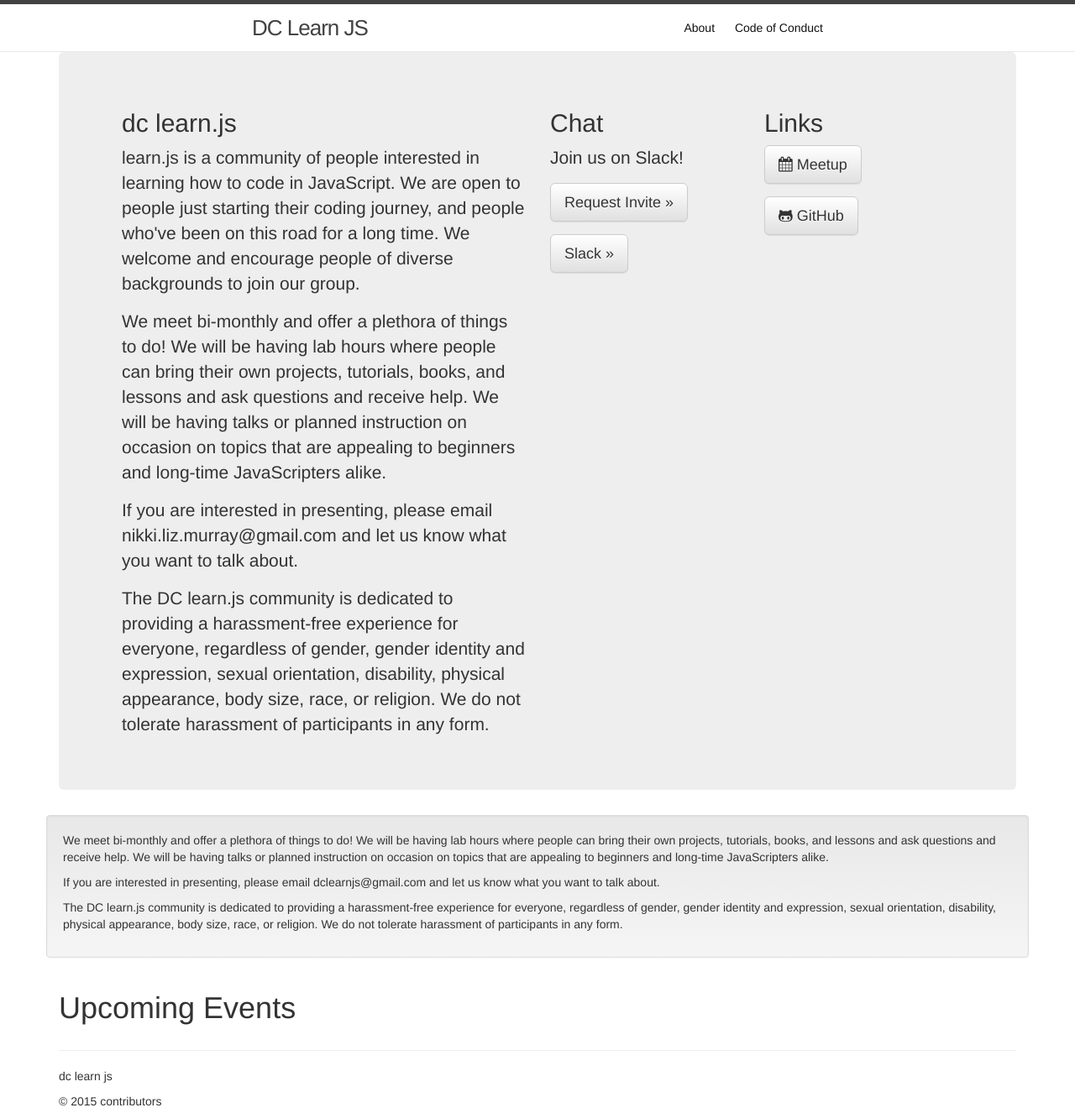
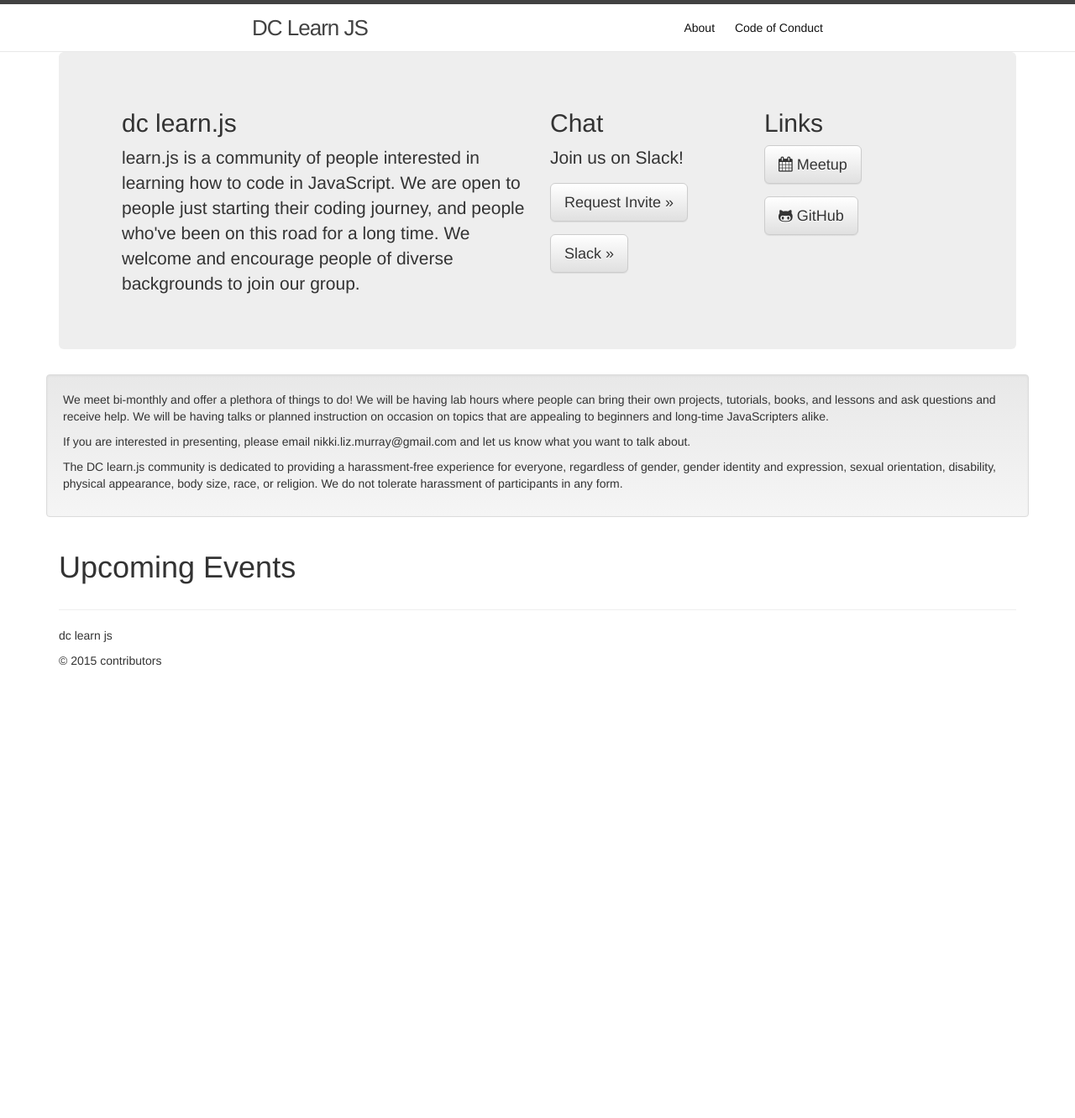
Before and after one commit to dclearnjs/dclearnjs.github.io, a Jekyll site: the page built from index.html, in a window 1280 px wide. Shown: the whole page at 84% size. Built offline with Jekyll 4.4.1, drawn with Linux system fonts in a browser that asks for light colours; nearby versions of some CDN libraries; after the commit the page ends 900 px from its top, so only the background shows below that.

Commit message:
extract subbanner again

```diff
--- a/_includes/banner.html
+++ b/_includes/banner.html
@@ -5,15 +5,6 @@
         <h2>dc learn.js</h2>
         <p>
           learn.js is a community of people interested in learning how to code in JavaScript. We are open to people just starting their coding journey, and people who've been on this road for a long time. We welcome and encourage people of diverse backgrounds to join our group.
-        </p>
-        <p>
-          We meet bi-monthly and offer a plethora of things to do! We will be having lab hours where people can bring their own projects, tutorials, books, and lessons and ask questions and receive help. We will be having talks or planned instruction on occasion on topics that are appealing to beginners and long-time JavaScripters alike.
-        </p>
-        <p>
-          If you are interested in presenting, please email nikki.liz.murray@gmail.com and let us know what you want to talk about.
-        </p>
-        <p>
-          The DC learn.js community is dedicated to providing a harassment-free experience for everyone, regardless of gender, gender identity and expression, sexual orientation, disability, physical appearance, body size, race, or religion. We do not tolerate harassment of participants in any form.
         </p>
       </div>
       <div class="col-md-3">
--- a/_includes/subbanner.html
+++ b/_includes/subbanner.html
@@ -2,9 +2,12 @@
   <div class="well">
     <p>
       We meet bi-monthly and offer a plethora of things to do! We will be having lab hours where people can bring their own projects, tutorials, books, and lessons and ask questions and receive help. We will be having talks or planned instruction on occasion on topics that are appealing to beginners and long-time JavaScripters alike.
-      </p><p>
-      If you are interested in presenting, please email dclearnjs@gmail.com and let us know what you want to talk about.
-      </p><p>
-      The DC learn.js community is dedicated to providing a harassment-free experience for everyone, regardless of gender, gender identity and expression, sexual orientation, disability, physical appearance, body size, race, or religion. We do not tolerate harassment of participants in any form. </p>
+    </p>
+    <p>
+      If you are interested in presenting, please email nikki.liz.murray@gmail.com and let us know what you want to talk about.
+    </p>
+    <p>
+      The DC learn.js community is dedicated to providing a harassment-free experience for everyone, regardless of gender, gender identity and expression, sexual orientation, disability, physical appearance, body size, race, or religion. We do not tolerate harassment of participants in any form.
+    </p>
   </div>
 </div>
```
